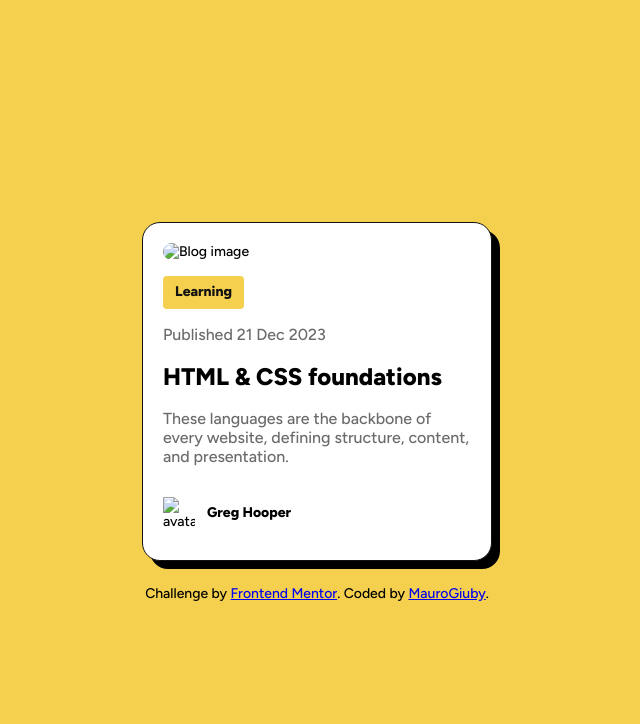
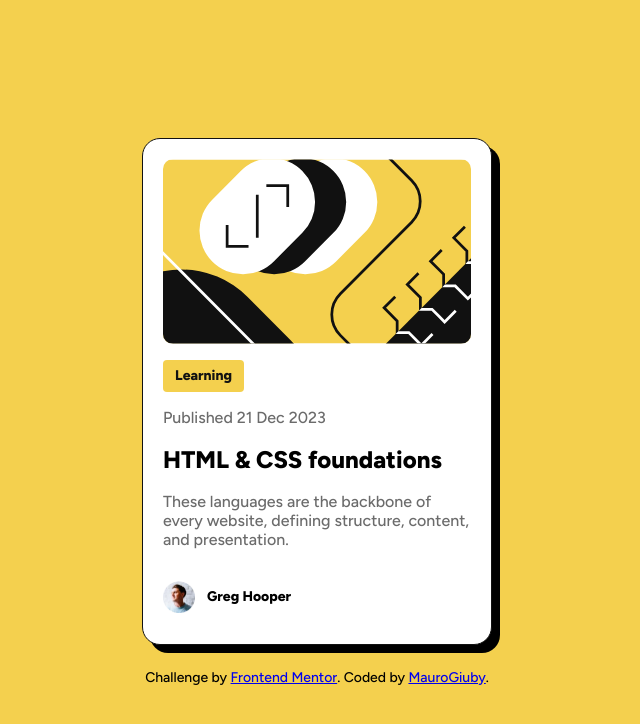
Before and after one commit to MauroGiuby/Blog-preview-card, a plain HTML site: page index.html in a window 1280 px wide. Shown: the whole page, without its empty margins (323-963 px from the left). Drawn offline with Linux system fonts and the light colour scheme; the site is published under a folder, as on GitHub Pages, so addresses that start at the root find nothing.

Commit message:
modifiche

```diff
--- a/index.html
+++ b/index.html
@@ -14,7 +14,7 @@
 <body>
 
   <div class="card">
-    <img src="/assets/images/illustration-article.svg" alt="Blog image" class="blog_image">
+    <img src="./assets/images/illustration-article.svg" alt="Blog image" class="blog_image">
 
     <div class="content">
       <div class="category">
@@ -27,7 +27,7 @@
     </div>
 
     <div class="author">
-      <img src="/assets/images/image-avatar.webp" alt="avatar image">
+      <img src="./assets/images/image-avatar.webp" alt="avatar image">
       <h4>Greg Hooper</h4>
     </div>
   </div>
```
